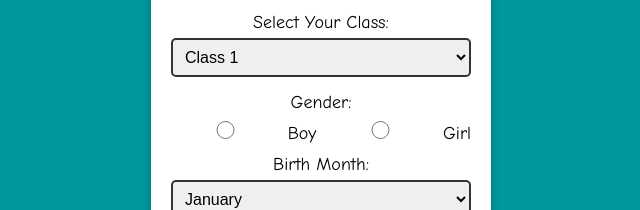
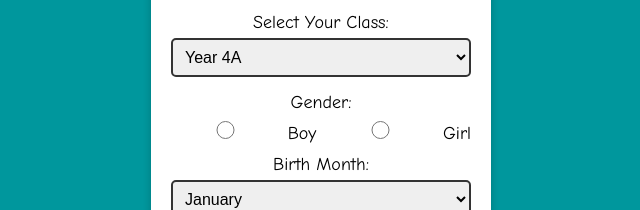
Before and after one commit to GlennMalcolm/MicrobitQuiz, a plain HTML site: page index.html in a window 1280 px wide. Shown: the part 278-488 px from the top of the page, 319-959 px from the left. Drawn offline with Linux system fonts and the light colour scheme.

Commit message:
Update index.html

```diff
--- a/index.html
+++ b/index.html
@@ -17,10 +17,10 @@
 
       <label for="class">Select Your Class:</label>
       <select id="class">
-        <option value="Class 1">Class 1</option>
-        <option value="Class 2">Class 2</option>
-        <option value="Class 3">Class 3</option>
-        <option value="Class 4">Class 4</option>
+        <option value="Class 1">Year 4A</option>
+        <option value="Class 2">Year 4F</option>
+        <option value="Class 3">Year 4J</option>
+        <option value="Class 4">Year 4M</option>
       </select>
 
       <label>Gender:</label>
```
